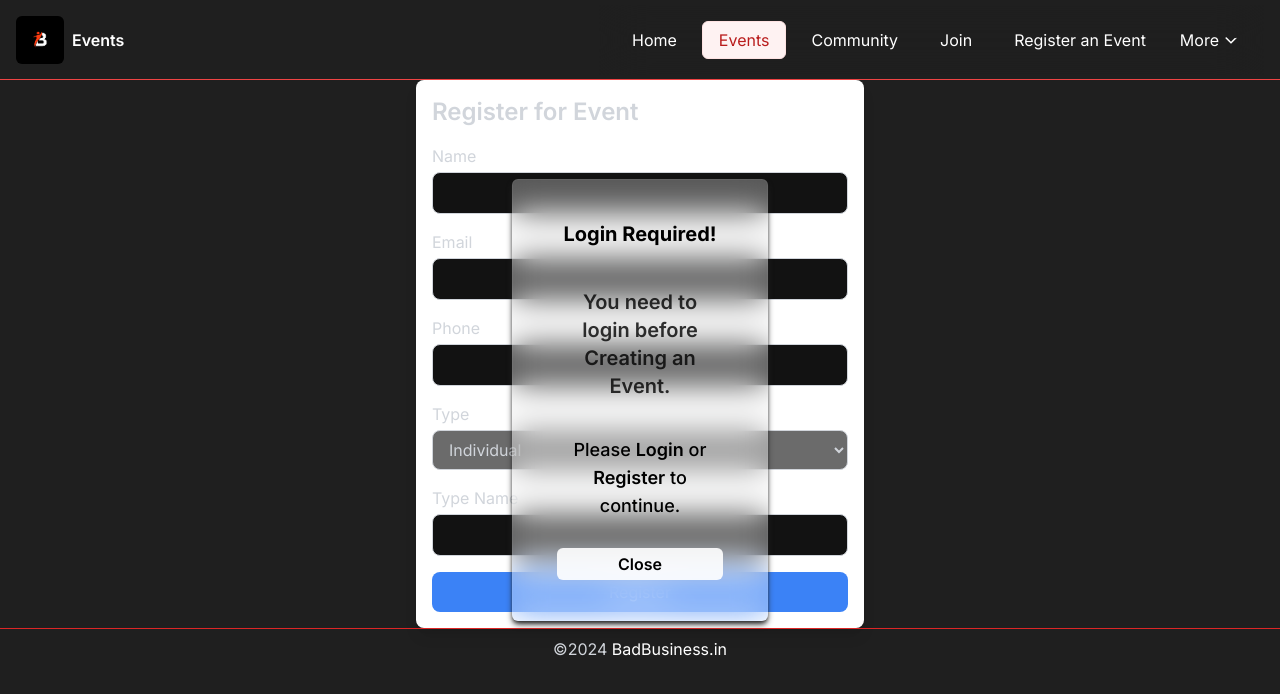
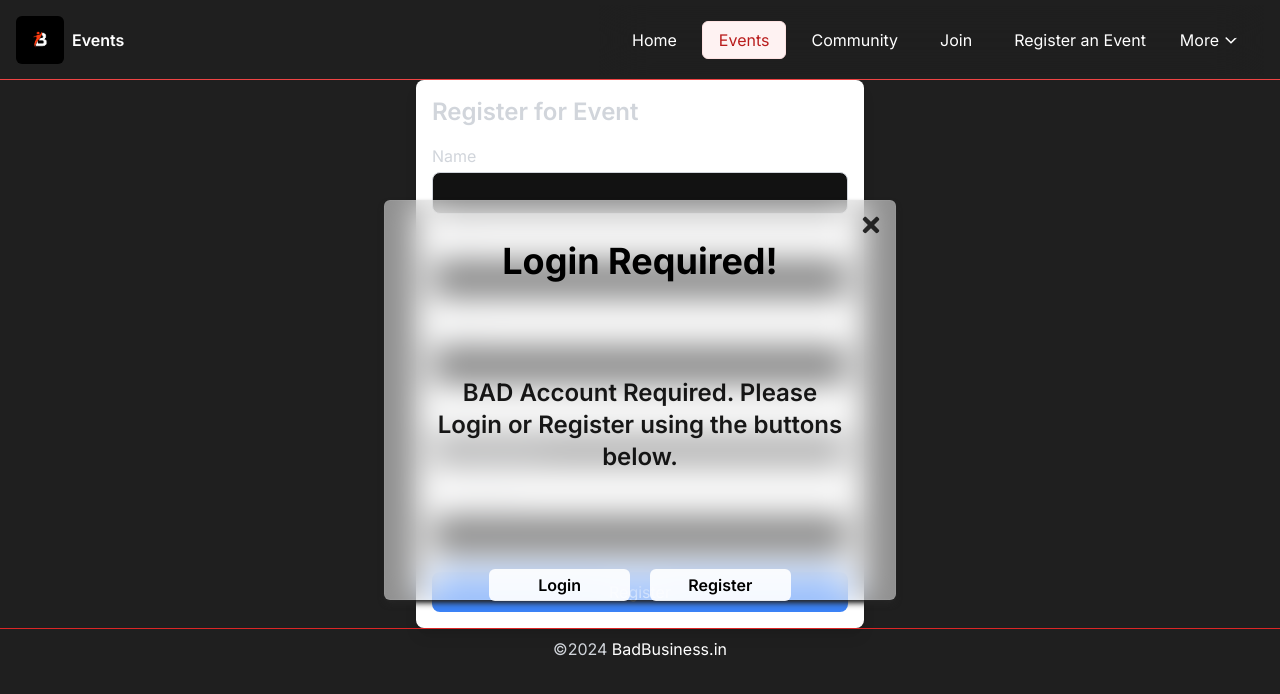
Before and after one commit to SarthakMittal777/badbusiness-events, a React (Vite) app in the folder client/: page /register/1 in a window 1280 px wide. Both pictures are taken after a click on the button "Register an Event". Shown: the top 694 px of the page. Built offline with nearby package versions, Linux system fonts and the light colour scheme; no server answers.

Commit message:
changes in popup

```diff
--- a/client/src/components/EventRegistration.jsx
+++ b/client/src/components/EventRegistration.jsx
@@ -7,7 +7,7 @@ const RegisterEventForm = () => {
   const [attendeeName, setAttendeeName] = useState("");
   const [email, setEmail] = useState("");
   const [phone, setPhone] = useState("");
-  const [attendeeType, setAttendeeType] = useState("individual");
+  const [attendeeType, setAttendeeType] = useState("organization");
   const [typeName, setTypeName] = useState("");
 
   const handleSubmit = async (e) => {
@@ -20,6 +20,7 @@ const RegisterEventForm = () => {
         attendeeType,
         typeName,
       });
+
       if (response.data.success) {
         alert("Registration successful!");
       } else {
@@ -85,7 +86,7 @@ const RegisterEventForm = () => {
           onChange={(e) => setAttendeeType(e.target.value)}
           required
           className="w-full border border-gray-300 px-3 py-2 rounded-lg">
-          <option value="individual">Individual</option>
+          <option value="institute">Institute</option>
           <option value="organization">Organization</option>
         </select>
       </div>
--- a/client/src/components/LoginPopup.jsx
+++ b/client/src/components/LoginPopup.jsx
@@ -1,34 +1,57 @@
 import React from "react";
+import { useEffect, useState } from "react";
 import { Link } from "react-router-dom";
+import { FaTimes } from "react-icons/fa";
 
 function LoginPopup({ isOpen, onClose }) {
+  const [isPopupOpen, setIsPopupOpen] = useState(false);
+
+  useEffect(() => {
+    const handleClickOutside = (e) => {
+      if (!isPopupOpen || e.target.closest(".popup")) return;
+      onClose();
+    };
+
+    window.addEventListener("click", handleClickOutside);
+
+    return () => {
+      window.removeEventListener("click", handleClickOutside);
+    };
+  }, [isPopupOpen, onClose]);
+
+  const handleClose = () => {
+    setIsPopupOpen(false);
+    onClose();
+  };
   if (!isOpen) return null;
 
   return (
     <div className="fixed inset-0 flex items-center justify-center z-50">
-      <div className="bg-white p-11 py-10 rounded-md shadow-md w-2/3 md:w-1/5 bg-white/30 backdrop-blur-lg border border-white/5 shadow-neutral-800 absolute top-1/2 left-1/2 transform -translate-x-1/2 -translate-y-1/2">
-        <h2 className="text-xl text-black font-bold mb-4 text-center cursor-default">
+      <div className="bg-white/50 p-11 py-10 rounded-md shadow-md w-2/3 md:w-2/5 h-1/2 backdrop-blur-lg border border-white/5 shadow-neutral-800 absolute top-1/2 left-1/2 transform -translate-x-1/2 -translate-y-1/2 flex flex-col items-center">
+        <button
+          onClick={handleClose}
+          className="absolute top-3 right-3 text-black/80 hover:text-black transition-colors duration-200 focus:outline-none">
+          <FaTimes className="text-2xl" />
+        </button>
+        <h2 className="text-4xl text-black font-bold mb-4 text-center cursor-default">
           Login Required!
         </h2>
-        <p className="text-center font-semibold text-xl mt-10 text-black/80 pointer-events-none">
-          You need to login before Creating an Event.
+        <p className="text-center font-semibold text-2xl flex items-center justify-center mt-20 text-black/90 pointer-events-none">
+          BAD Account Required. Please Login or Register using the buttons
+          below.
         </p>
-        <p className="font-medium text-lg text-black text-center mt-9">
-          Please{" "}
-          <Link to="/login" className="font-semibold">
+        <div className="flex justify-center gap-5 mt-24 w-full">
+          <Link
+            to="/login"
+            className="px-3 py-1 bg-white/90 text-black font-semibold rounded-md w-1/3 text-center">
             Login
-          </Link>{" "}
-          or{" "}
-          <Link to="/register" className="font-semibold">
+          </Link>
+          <Link
+            to="/register"
+            className="px-3 py-1 bg-white/90 text-black font-semibold rounded-md w-1/3 text-center">
             Register
-          </Link>{" "}
-          to continue.
-        </p>
-        <button
-          onClick={onClose}
-          className="px-3 py-1 w-full mt-7 bg-white/90 text-black font-semibold rounded-md">
-          Close
-        </button>
+          </Link>
+        </div>
       </div>
     </div>
   );
```
